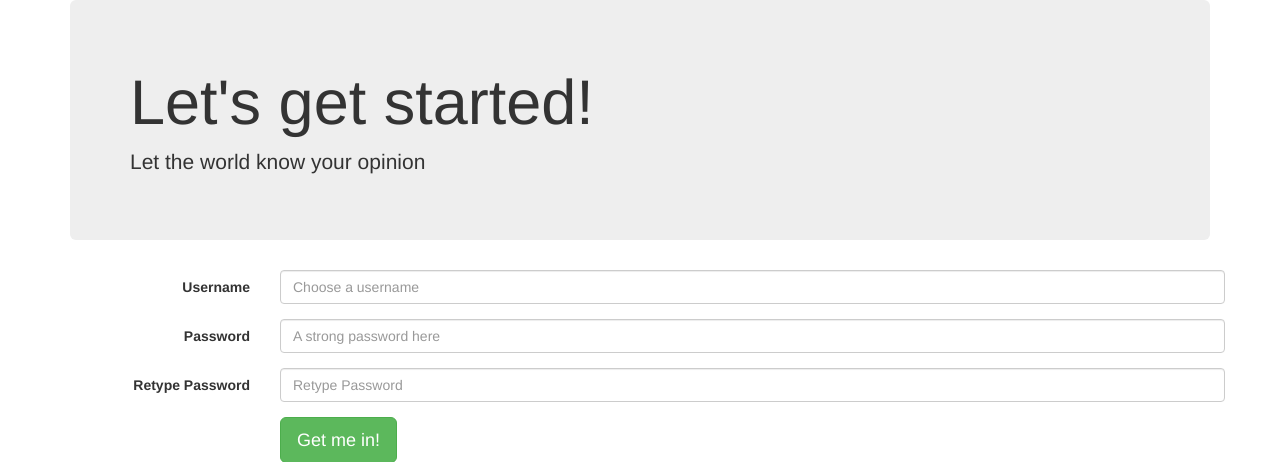
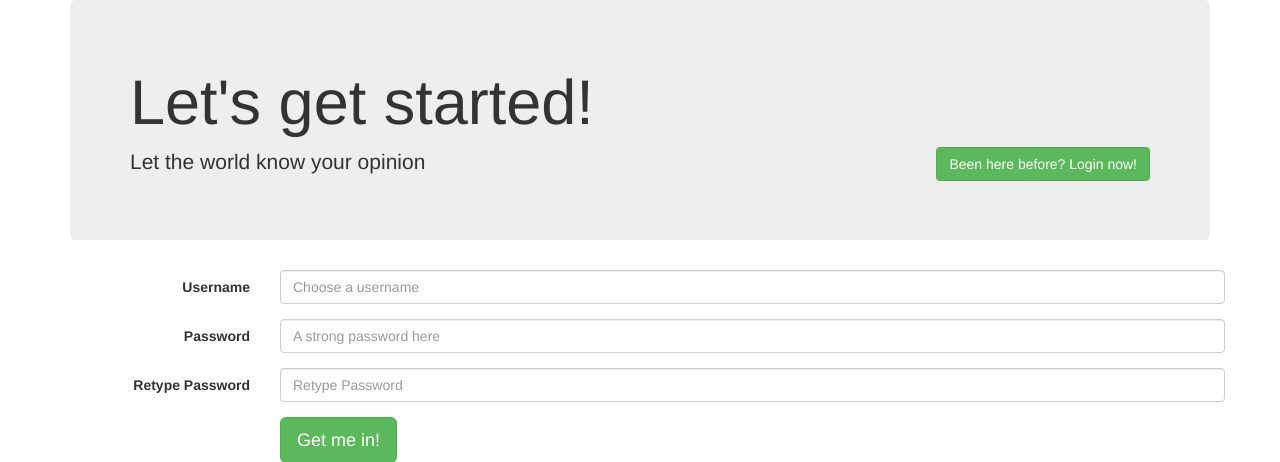
Before and after one commit to utkarsh-raj/polls, a Node project: template views/signup.ejs in a window 1280 px wide. Shown: the top 462 px of the page. Run offline with Node 20 templates, Linux system fonts and the light colour scheme; the template is opened without the code that fills it, so the values that code supplies are empty; some libraries are stand-ins or nearby versions.

Commit message:
Fix issues

```diff
--- a/app.js
+++ b/app.js
@@ -70,11 +70,11 @@ app.post("/signup", function(req, res) {
         res.redirect(302, "/signup");
     }
 
-
+    else {
         User.find({
             username: username,
             password: password
-    }, function(err, user) {
+        }, function (err, user) {
             if (err) {
                 console.log(err);
             }
@@ -103,6 +103,7 @@ app.post("/signup", function(req, res) {
                 }
             }
         });
+    }
 });
 
 app.get("/login", function(req, res) {
--- a/views/landing.ejs
+++ b/views/landing.ejs
@@ -24,7 +24,7 @@
 
         <div class="container">
             <div class="jumbotron">
-                <h1 id="main">Hi, <%= user.username %></h1>
+                <h1 id="main"><i class="fas fa-poll"></i> Hi, <%= user.username %></h1>
 
                 <a href="/" id="back" class="btn btn-danger"><i class="fas fa-sign-out-alt"></i> Logout</a>
 
--- a/views/login.ejs
+++ b/views/login.ejs
@@ -13,6 +13,10 @@
             margin-top: 10%;
             margin-bottom: 3%;
         }
+
+        #back {
+            float: right;
+        }
     </style>
 </head>
 
@@ -22,6 +26,8 @@
     <div class="container">
         <div class="jumbotron">
             <h1 id="main">Welcome back!</h1>
+
+            <a href="/signup" id="back" class="btn btn-success">New here? Sign up now!</a>
 
             <p>
                 Ready to answer the world's most burning questions?
--- a/views/signup.ejs
+++ b/views/signup.ejs
@@ -13,6 +13,10 @@
             margin-top: 10%;
             margin-bottom: 3%;
         }
+
+        #back {
+            float: right;
+        }
     </style>
 </head>
 
@@ -22,6 +26,8 @@
     <div class="container">
         <div class="jumbotron">
             <h1 id="main">Let's get started!</h1>
+
+            <a href="/login" id="back" class="btn btn-success">Been here before? Login now!</a>
 
             <p>
                 Let the world know your opinion
```
Lines whose indentation alone changed are shown as unchanged.
